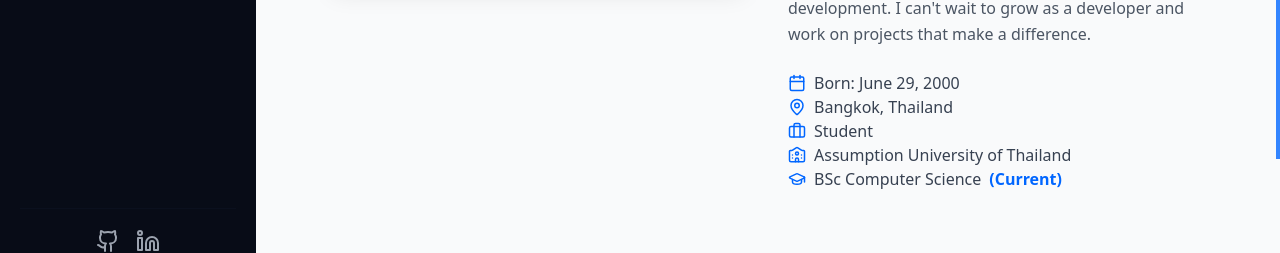
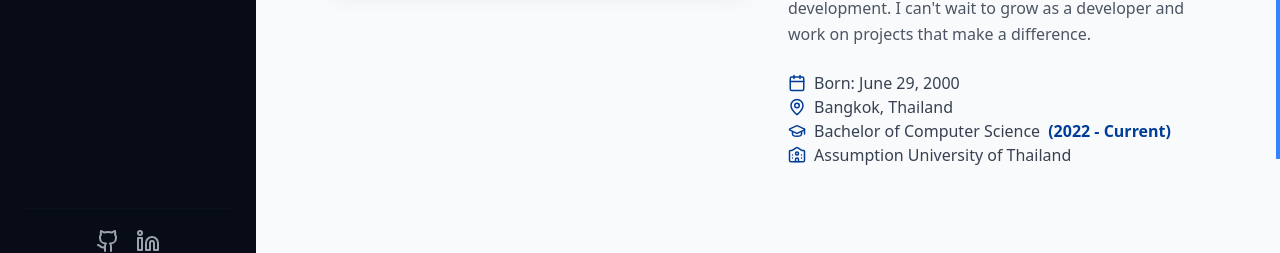
Before and after one commit to MinThetN/minthetnaung_portfolio, a React (Vite) app: page /about in a window 1280 px wide. Shown: the part 527-780 px from the top of the page. Built offline with nearby package versions, Linux system fonts and the light colour scheme.

Commit message:
modified with emailjs

```diff
--- a/src/pages/About.tsx
+++ b/src/pages/About.tsx
@@ -38,7 +38,7 @@ const About = () => {
               <div className="rounded-lg overflow-hidden shadow-xl">
                 <img
                   src="https://images.pexels.com/photos/4050315/pexels-photo-4050315.jpeg?auto=compress&cs=tinysrgb&w=1260&h=750&dpr=1"
-                  alt="John Doe working"
+                  alt=""
                   className="w-full h-auto object-cover"
                 />
               </div>
@@ -84,29 +84,23 @@ const About = () => {
               variants={itemVariants}
             >
               <div className="flex items-center gap-2">
-                <Calendar size={18} className="text-primary-500" />
+                <Calendar size={18} className="text-primary-700" />
                 <span className="text-gray-700">Born: June 29, 2000</span>
               </div>
               <div className="flex items-center gap-2">
-                <MapPin size={18} className="text-primary-500" />
+                <MapPin size={18} className="text-primary-700" />
                 <span className="text-gray-700">Bangkok, Thailand</span>
               </div>
               <div className="flex items-center gap-2">
-                <Briefcase size={18} className="text-primary-500" />
-                <span className="text-gray-700">Student</span>
+                <GraduationCap size={18} className="text-primary-700" />
+                <span className="text-gray-700">Bachelor of Computer Science</span>
+                <span className='text-primary-700 font-bold'>(2022 - Current)</span>
               </div>
               <div className="flex items-center gap-2">
-                <University size={18} className="text-primary-500" />
+                <University size={18} className="text-primary-700" />
                 <span className="text-gray-700">Assumption University of Thailand</span>
               </div>
-              <div className="flex items-center gap-2">
-                <GraduationCap size={18} className="text-primary-500" />
-                <span className="text-gray-700">BSc Computer Science</span>
-                <span className='text-primary-500 font-bold'>(Current)</span>
-              </div>
-              <div>
 
-              </div>
             </motion.div>
 
           </motion.div>
--- a/src/pages/Contact.tsx
+++ b/src/pages/Contact.tsx
@@ -18,10 +18,10 @@ const Contact = () => {
     if (!form.current) return;
 
     emailjs.sendForm(
-      'YOUR_SERVICE_ID', // replace with your EmailJS service ID
-      'YOUR_TEMPLATE_ID', // replace with your EmailJS template ID
+      'service_lhthb3h',  //  EmailJS service ID
+      'template_92b8sp3', //  EmailJS template ID
       form.current,
-      'YOUR_PUBLIC_KEY' // replace with your EmailJS public key
+      'EqsAG6CV9L0UYa2Gu'   //  EmailJS public key
     )
     .then(
       () => {
@@ -57,7 +57,7 @@ const Contact = () => {
             >
               <label className="block text-gray-700 font-medium mb-1">Name</label>
               <input
-                name="name"
+                name="user_name"
                 type="text"
                 className="w-full px-4 py-2 border border-gray-200 rounded-lg focus:outline-none focus:ring-2
                 focus:ring-primary-200 transition"
@@ -71,7 +71,7 @@ const Contact = () => {
             >
               <label className="block text-gray-700 font-medium mb-1">Email</label>
               <input
-                name="email"
+                name="user_email"
                 type="email"
                 className="w-full px-4 py-2 border border-gray-200 rounded-lg focus:outline-none focus:ring-2
                 focus:ring-primary-200 transition"
@@ -105,7 +105,7 @@ const Contact = () => {
               </button>
             </motion.div>
             {sent && <p className="text-green-600 text-center mt-2">Message sent successfully!</p>}
-            {error && <p className="text-red-600 text-center mt-2">{error}</p>}
+            {error && <p className="text-red-600 text-center mt-2">Failed to sent message. Try again!{error}</p>}
           </form>
         </motion.div>
       </div>
--- a/src/pages/Projects.tsx
+++ b/src/pages/Projects.tsx
@@ -23,7 +23,8 @@ const projects = [
     image: 'images/m_social.jpeg',
     description: 'A social app for posting, reacting, commenting, and profile customization with a responsive UI.',
     technologies: ['Nextjs', 'Typescript', 'Tailwind CSS', 'Prisma', 'Clerk'],
-    link: 'https://m-social.vercel.app/'
+    link: 'https://m-social.vercel.app/',
+    gitRepo: 'https://github.com/MinThetN/mySocial'
   },
   {
     id: 3,
@@ -32,7 +33,8 @@ const projects = [
     image: 'images/to_do_list.png',
     description: 'A task management app with day/night themes, letting users create, update, and organize tasks with a clean, responsive UI.',
     technologies: ['React', 'Javascript', 'Tailwind CSS'],
-    link: 'https://todo-list-taupe-xi.vercel.app/'
+    link: 'https://todo-list-taupe-xi.vercel.app/',
+    gitRepo: 'https://github.com/MinThetN/todo-list'
   },
   {
     id: 4,
@@ -41,16 +43,18 @@ const projects = [
     image: 'images/3d_showcase_slider.jpeg',
     description: 'Interactive 3D carousel to highlight projects with sleek, responsive animations.',
     technologies: ['HTML', 'CSS',],
-    link: 'https://3-d-showcase-slider.vercel.app/'
+    link: 'https://3-d-showcase-slider.vercel.app/',
+    gitRepo: 'https://github.com/MinThetN/3D_showcase_slider'
   },
   {
     id: 5,
     title: 'Memory Game',
     category: 'Frontend',
     image: 'images/memory_game.png',
-    description: 'Custom CMS for blogs and content websites with markdown support and media management.',
+    description: 'A card game where players press ‘Start’ to begin and try to match pairs of cards within 50 seconds.',
     technologies: ['HTML', 'CSS', 'Javascript'],
-    link: 'https://memory-game-mocha.vercel.app/'
+    link: 'https://memory-game-mocha.vercel.app/',
+    gitRepo: 'https://github.com/MinThetN/memory-game'
   }
 ];
 
@@ -135,7 +139,7 @@ const ProjectCard: React.FC<ProjectCardProps> = ({ project }) => {
 
   return (
     <motion.div
-      className="rounded-xl overflow-hidden bg-white shadow-md transition-all duration-300 hover:shadow-xl"
+      className="rounded-3xl overflow-hidden bg-white shadow-md transition-all duration-300 hover:shadow-xl"
       initial={{ opacity: 0, y: 20 }}
       animate={{ opacity: 1, y: 0 }}
       exit={{ opacity: 0, y: 20 }}
@@ -168,7 +172,7 @@ const ProjectCard: React.FC<ProjectCardProps> = ({ project }) => {
               <div className="flex gap-2">
                 <a
                   href={project.gitRepo}
-                  className="text-white hover:text-primary-500 transition-colors p-2 hover:bg-black rounded-full"
+                  className="text-white hover:text-primary-500 transition-colors p-2 hover:bg-black rounded-xl"
                   aria-label="View Github Repository"
                 >
                   <Github size={20} />
@@ -182,7 +186,7 @@ const ProjectCard: React.FC<ProjectCardProps> = ({ project }) => {
               {project.technologies.map((tech, index) => (
                 <span
                   key={index}
-                  className="text-xs px-2 py-1 bg-gray-100 text-gray-700 rounded-full"
+                  className="text-xs px-2 py-1 bg-gray-200 text-gray-700 rounded-xl"
                 >
                   {tech}
                 </span>
```
